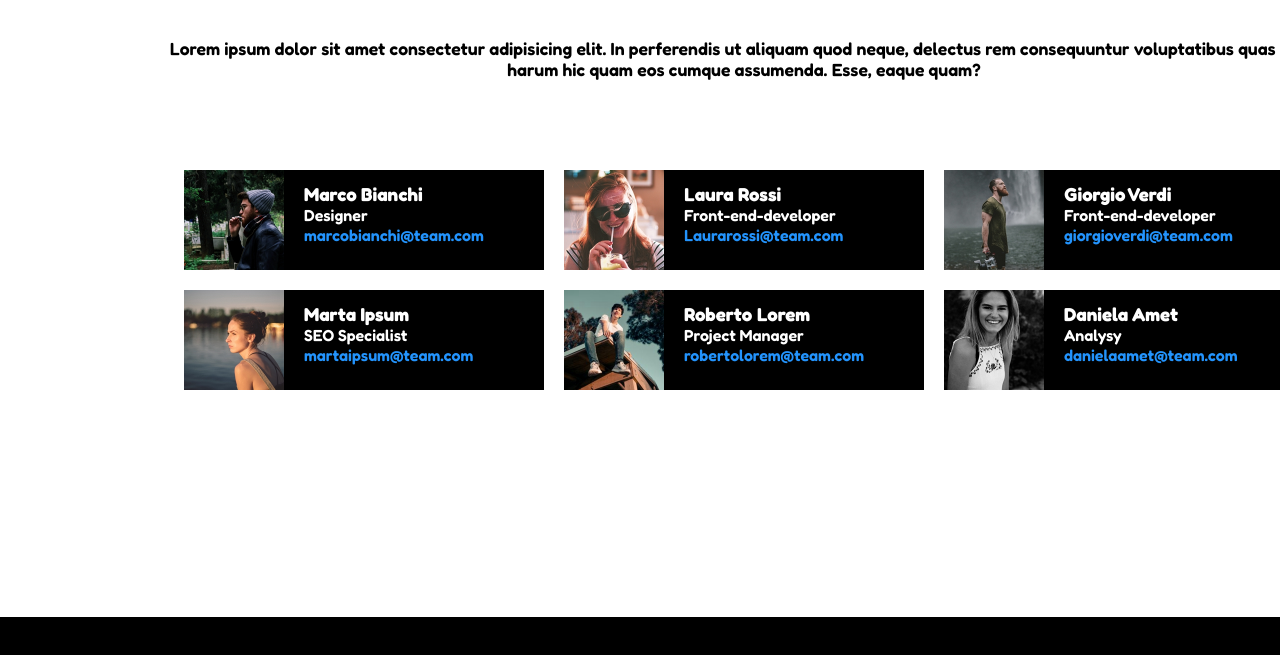
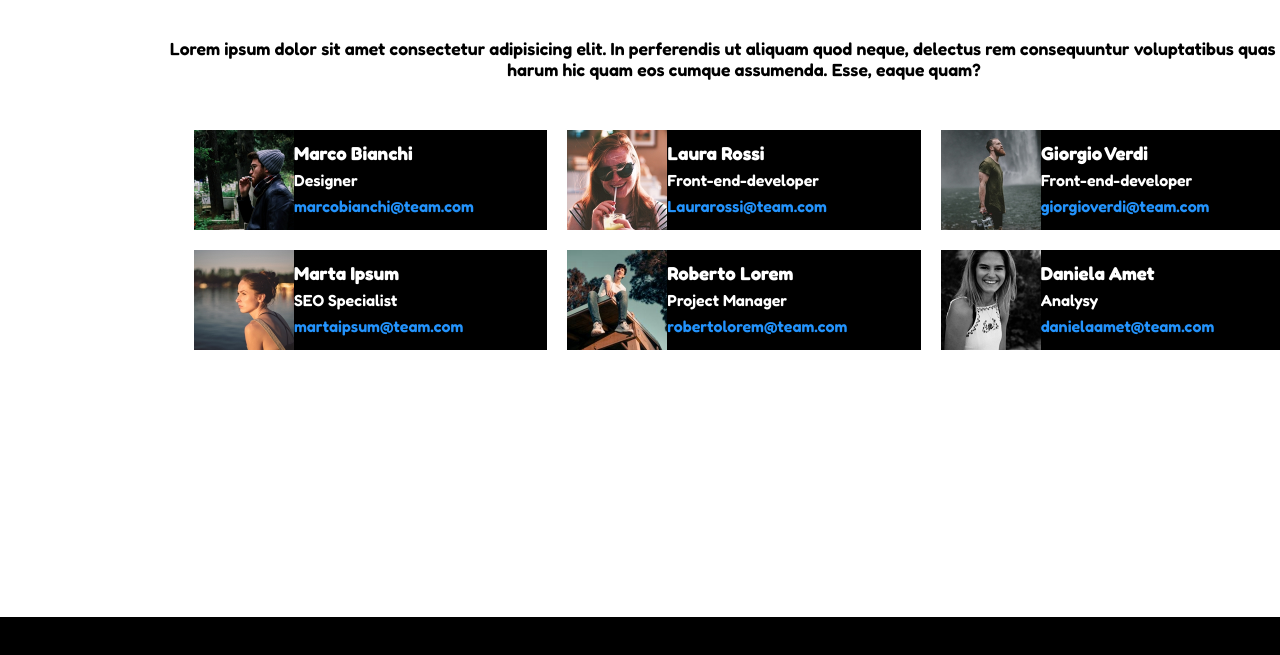
Before and after one commit to Riccardo15Pinto/html-css-float-cards, a plain HTML site: page index.html in a window 1280 px wide. Shown: the part 219-874 px from the top of the page. Drawn offline with Linux system fonts and the light colour scheme.

Commit message:
fix card and column settings

```diff
--- a/css/style.css
+++ b/css/style.css
@@ -38,7 +38,7 @@ a{
 }
 
 img{
-    height: 100px;
+    height: 100%;
     float: left;
 }
 
@@ -65,20 +65,19 @@ img{
 }
 
 .card{
-    display: inline-block;
     background-color: black;
     color: white;
-    width: 360px;
+    height: 100px;
+}
+
+.card-info{
+    padding: 10px;
+    line-height: calc( 80px / 3 );
     text-align: left;
 }
 
-.card-info{
-    padding: 13px 0;
-    margin-left: 120px;
-}
-
 .column-space{
-    margin: 80px 30px;
+   margin: 40px;;
 }
 
 /* utility */
```
